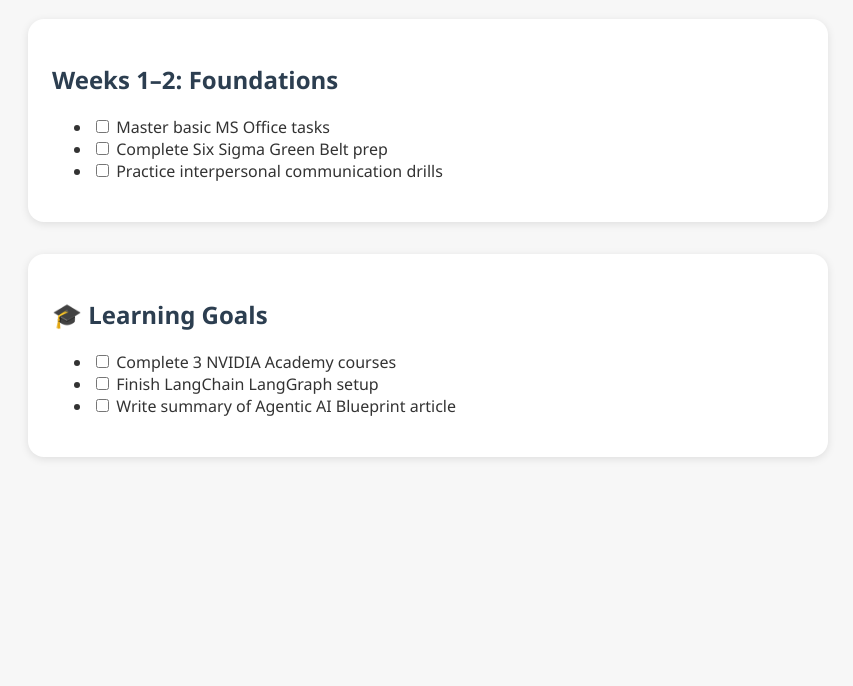
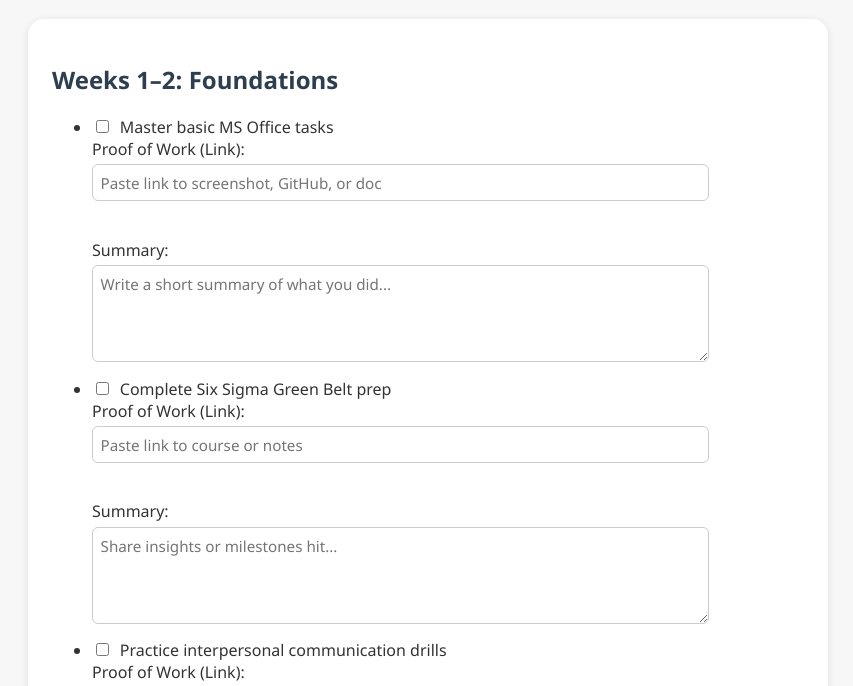
Before and after one commit to JamesOBishop10/agentic-course-checklist, a plain HTML site: page checklist.html in a window 1280 px wide. Shown: the part 99-785 px from the top of the page, without its empty margins (212-1065 px from the left). Drawn offline with Linux system fonts and the light colour scheme.

Commit message:
Add files via upload

```diff
--- a/checklist.html
+++ b/checklist.html
@@ -3,7 +3,7 @@
 <head>
   <meta charset="UTF-8" />
   <meta name="viewport" content="width=device-width, initial-scale=1.0"/>
-  <title>Course Checklist</title>
+  <title>Course Checklist with Proof</title>
   <link rel="stylesheet" href="style.css">
   <script defer src="progress.js"></script>
 </head>
@@ -13,17 +13,37 @@
     <section class="week">
       <h2>Weeks 1–2: Foundations</h2>
       <ul>
-        <li><input type="checkbox"> Master basic MS Office tasks</li>
-        <li><input type="checkbox"> Complete Six Sigma Green Belt prep</li>
-        <li><input type="checkbox"> Practice interpersonal communication drills</li>
+        <li>
+          <input type="checkbox"> Master basic MS Office tasks<br>
+          <label>Proof of Work (Link):</label>
+          <input type="url" placeholder="Paste link to screenshot, GitHub, or doc" /><br>
+          <label>Summary:</label>
+          <textarea placeholder="Write a short summary of what you did..."></textarea>
+        </li>
+        <li>
+          <input type="checkbox"> Complete Six Sigma Green Belt prep<br>
+          <label>Proof of Work (Link):</label>
+          <input type="url" placeholder="Paste link to course or notes" /><br>
+          <label>Summary:</label>
+          <textarea placeholder="Share insights or milestones hit..."></textarea>
+        </li>
+        <li>
+          <input type="checkbox"> Practice interpersonal communication drills<br>
+          <label>Proof of Work (Link):</label>
+          <input type="url" placeholder="Link to video, doc, or notes" /><br>
+          <label>Summary:</label>
+          <textarea placeholder="What did you learn or try during this task?"></textarea>
+        </li>
       </ul>
     </section>
 
     <section class="goals">
       <h2>🎓 Learning Goals</h2>
       <ul>
-        <li><input type="checkbox" id="nvidia"> Complete 3 NVIDIA Academy courses <span id="badge-nvidia" class="badge hidden">🏅 NVIDIA Certified</span></li>
-        <li><input type="checkbox" id="langchain"> Finish LangChain LangGraph setup <span id="badge-langchain" class="badge hidden">🏅 LangChain Setup Complete</span></li>
+        <li><input type="checkbox" id="nvidia"> Complete 3 NVIDIA Academy courses
+            <span id="badge-nvidia" class="badge hidden">🏅 NVIDIA Certified</span></li>
+        <li><input type="checkbox" id="langchain"> Finish LangChain LangGraph setup
+            <span id="badge-langchain" class="badge hidden">🏅 LangChain Setup Complete</span></li>
         <li><input type="checkbox"> Write summary of Agentic AI Blueprint article</li>
       </ul>
     </section>
--- a/style.css
+++ b/style.css
@@ -4,24 +4,6 @@ body {
   padding: 0;
   background: #f7f7f7;
   color: #333;
-}
-
-.intro-page {
-  text-align: center;
-  padding: 4rem 2rem;
-  background: linear-gradient(135deg, #4b6cb7, #182848);
-  color: white;
-}
-
-.intro-page .cta-button {
-  background: #ffd700;
-  color: #000;
-  padding: 1rem 2rem;
-  font-weight: bold;
-  text-decoration: none;
-  border-radius: 0.5rem;
-  display: inline-block;
-  margin-top: 2rem;
 }
 
 .checklist-page {
@@ -42,6 +24,27 @@ body {
   color: #2c3e50;
 }
 
+input[type="checkbox"] {
+  margin-right: 0.5em;
+}
+
+input[type="url"], textarea {
+  display: block;
+  width: 100%;
+  max-width: 600px;
+  margin: 0.3em 0 1em 0;
+  padding: 0.5em;
+  border: 1px solid #ccc;
+  border-radius: 6px;
+  font-size: 0.95em;
+  font-family: inherit;
+}
+
+textarea {
+  min-height: 80px;
+  resize: vertical;
+}
+
 .badge {
   background-color: gold;
   color: black;
@@ -49,6 +52,8 @@ body {
   border-radius: 0.5em;
   margin-left: 1em;
   font-weight: bold;
+  font-size: 0.9em;
+  display: inline-block;
 }
 
 .hidden {
```
